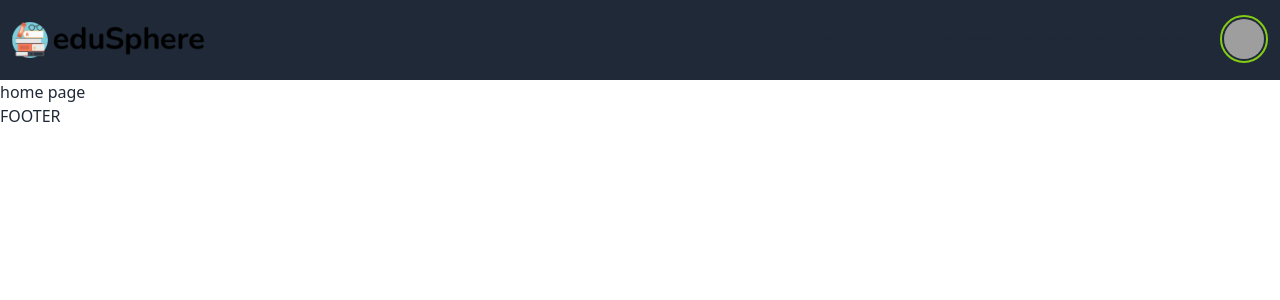
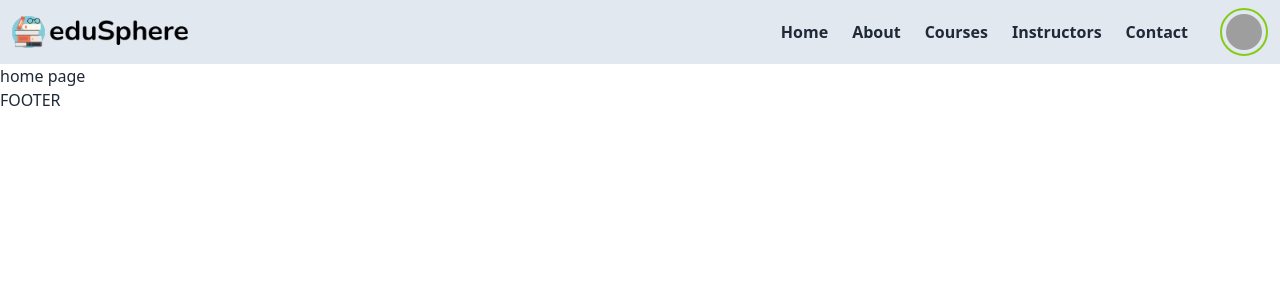
Before and after one commit to S-Alif/Edu-Sphere, a React (Vite) app in the folder main/frontend/: page / in a window 1280 px wide. Shown: the top 300 px of the page. Built offline with nearby package versions, Linux system fonts and the light colour scheme; grey boxes are pictures that could not be loaded.

Commit message:
[UPDATE] Navbar design

```diff
--- a/main/frontend/src/components/Navbar.jsx
+++ b/main/frontend/src/components/Navbar.jsx
@@ -13,31 +13,31 @@ const Navbar = () => {
     return (
         <>
             {/* top navbar */}
-            <div className={`navbar-top h-20 ${theme ? "bg-slate-900" : "bg-current"}`}>
+            <div className={`navbar-top h-16 ${theme ? "bg-slate-900" : "bg-slate-200"} sticky`}>
                 <Container className={"h-full"}>
                     <div className="flex w-full h-full justify-between items-center">
 
                         {/* logo */}
                         <div className="logo">
-                            <NavLink to={"/"}> <img src={theme ? logoDark : logoLight} alt="edusphere-logo" className='w-48' /> </NavLink>
+                            <NavLink to={"/"}> <img src={theme ? logoDark : logoLight} alt="edusphere-logo" className='w-44' /> </NavLink>
                         </div>
 
                         {/* menu */}
                         <div className="menu-bar flex h-full items-center gap-8">
 
                             {/* menu links */}
-                            <div className="links flex gap-5">
-                                <NavLink to={"/"} className={`font-bold ${theme ? "hover:text-lime-500" : "hover:text-lime-800"}`}>Home</NavLink>
-                                <NavLink to={"/about"} className={`font-bold ${theme ? "hover:text-lime-500" : "hover:text-lime-800"}`}>About</NavLink>
-                                <NavLink to={"/courses"} className={`font-bold ${theme ? "hover:text-lime-500" : "hover:text-lime-800"}`}>Courses</NavLink>
-                                <NavLink to={"/instructors"} className={`font-bold ${theme ? "hover:text-lime-500" : "hover:text-lime-800"}`}>Instructors</NavLink>
-                                <NavLink to={"/contact"} className={`font-bold ${theme ? "hover:text-lime-500" : "hover:text-lime-800"}`}>Contact</NavLink>
+                            <div className="links flex gap-6">
+                                <NavLink to={"/"} className={`font-semibold ${theme ? "hover:text-lime-500" : "hover:text-lime-600"}`}>Home</NavLink>
+                                <NavLink to={"/about"} className={`font-semibold ${theme ? "hover:text-lime-500" : "hover:text-lime-600"}`}>About</NavLink>
+                                <NavLink to={"/courses"} className={`font-semibold ${theme ? "hover:text-lime-500" : "hover:text-lime-600"}`}>Courses</NavLink>
+                                <NavLink to={"/instructors"} className={`font-semibold ${theme ? "hover:text-lime-500" : "hover:text-lime-600"}`}>Instructors</NavLink>
+                                <NavLink to={"/contact"} className={`font-semibold ${theme ? "hover:text-lime-500" : "hover:text-lime-600"}`}>Contact</NavLink>
                             </div>
 
                             <div className="profile">
                                 <div className="dropdown dropdown-end">
                                     <div tabIndex={0} role="button" className="btn btn-ghost btn-circle avatar border-2 border-lime-500">
-                                        <div className="w-10 rounded-full">
+                                        <div className="w-9 rounded-full">
                                             <img alt="Tailwind CSS Navbar component" src="https://daisyui.com/images/stock/photo-1534528741775-53994a69daeb.jpg" />
                                         </div>
                                     </div>
```
